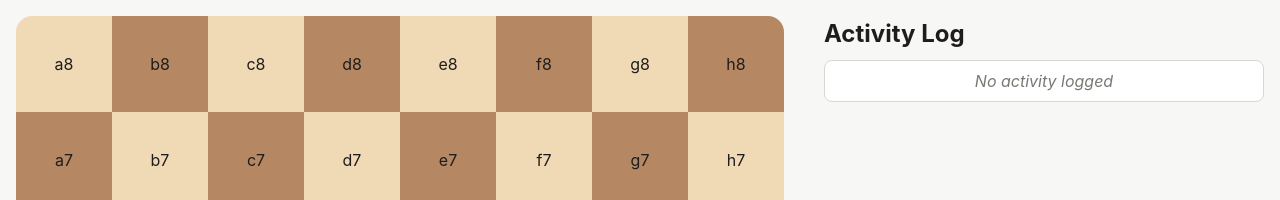
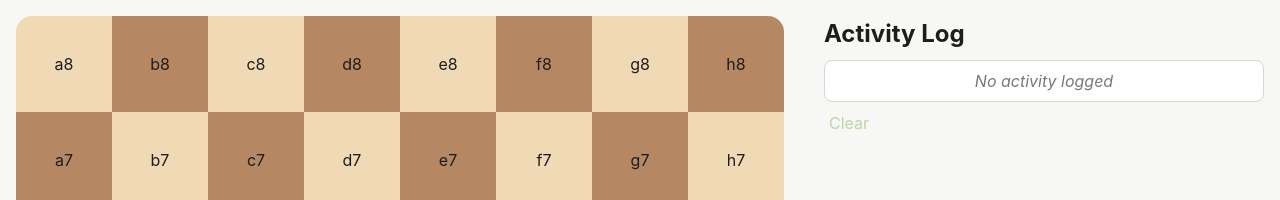
Before and after one commit to stackoverfloweth/chess.com, a Vue app: page / in a window 1280 px wide. Shown: the top 200 px of the page. Built offline with nearby package versions, Linux system fonts and the light colour scheme.

Commit message:
added reset action

```diff
--- a/src/components/SideNav.vue
+++ b/src/components/SideNav.vue
@@ -2,7 +2,7 @@
 import { useActivityLog } from "@/composables/useActivityLog"
 import SideNavItem from "@/components/SideNavItem.vue"
 
-const { state } = useActivityLog()
+const { state, reset } = useActivityLog()
 </script>
 
 <template>
@@ -21,6 +21,17 @@ const { state } = useActivityLog()
         />
       </template>
     </ul>
+
+    <div class="side-nav__actions">
+      <button
+        :disabled="state.length === 0"
+        type="button"
+        class="side-nav__log-button"
+        @click="reset"
+      >
+        Clear
+      </button>
+    </div>
   </aside>
 </template>
 
@@ -54,4 +65,23 @@ const { state } = useActivityLog()
   padding: var(--space-2);
   color: var(--text-secondary);
 }
+
+.side-nav__actions {
+  display: flex;
+  flex-direction: row;
+  gap: var(--space-4);
+}
+
+.side-nav__log-button {
+  color: var(--color-brand);
+  padding-inline: var(--space-1);
+  border-radius: var(--radius-sm);
+  border: 1px solid transparent;
+}
+
+.side-nav__log-button:hover {
+  color: var(--color-brand-hover);
+  background-color: hsl(from var(--color-brand-hover) h s l / 0.2);
+  border-color: var(--color-brand-hover);
+}
 </style>
--- a/src/composables/useActivityLog.ts
+++ b/src/composables/useActivityLog.ts
@@ -9,6 +9,7 @@ export type ActivityLog = {
 export type UseActivityLog = {
   state: Ref<ActivityLog[]>
   push: (position: Position) => void
+  reset: () => void
 }
 
 export const ACTIVITY_LOG_KEY: InjectionKey<UseActivityLog> = Symbol("activityLog")
@@ -30,9 +31,14 @@ export function createActivityLog(): UseActivityLog {
     state.value.push({ position, timestamp: Date.now() })
   }
 
+  function reset(): void {
+    state.value = []
+  }
+
   const activityLog = {
     state,
     push,
+    reset,
   } satisfies UseActivityLog
 
   provide(ACTIVITY_LOG_KEY, activityLog)
```
